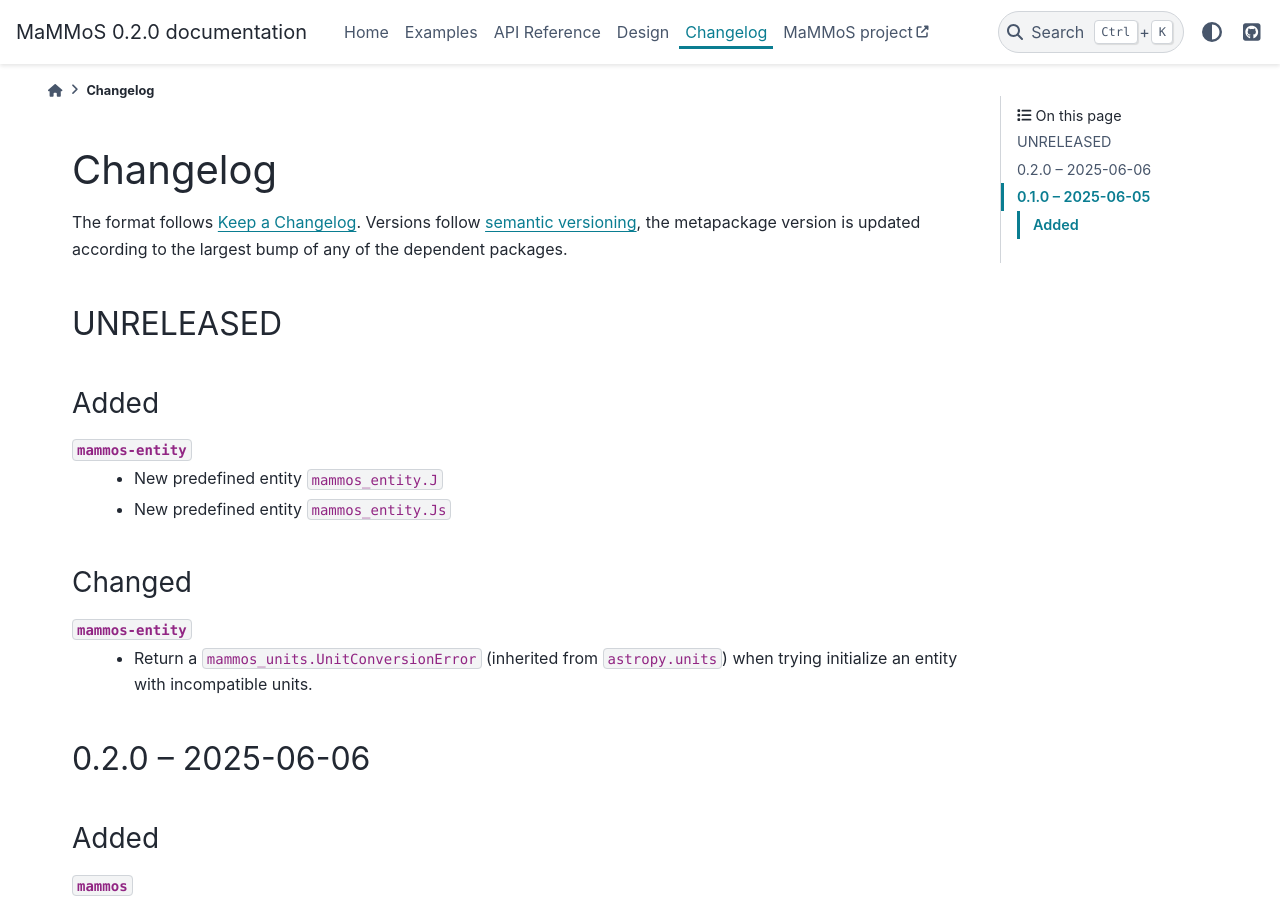
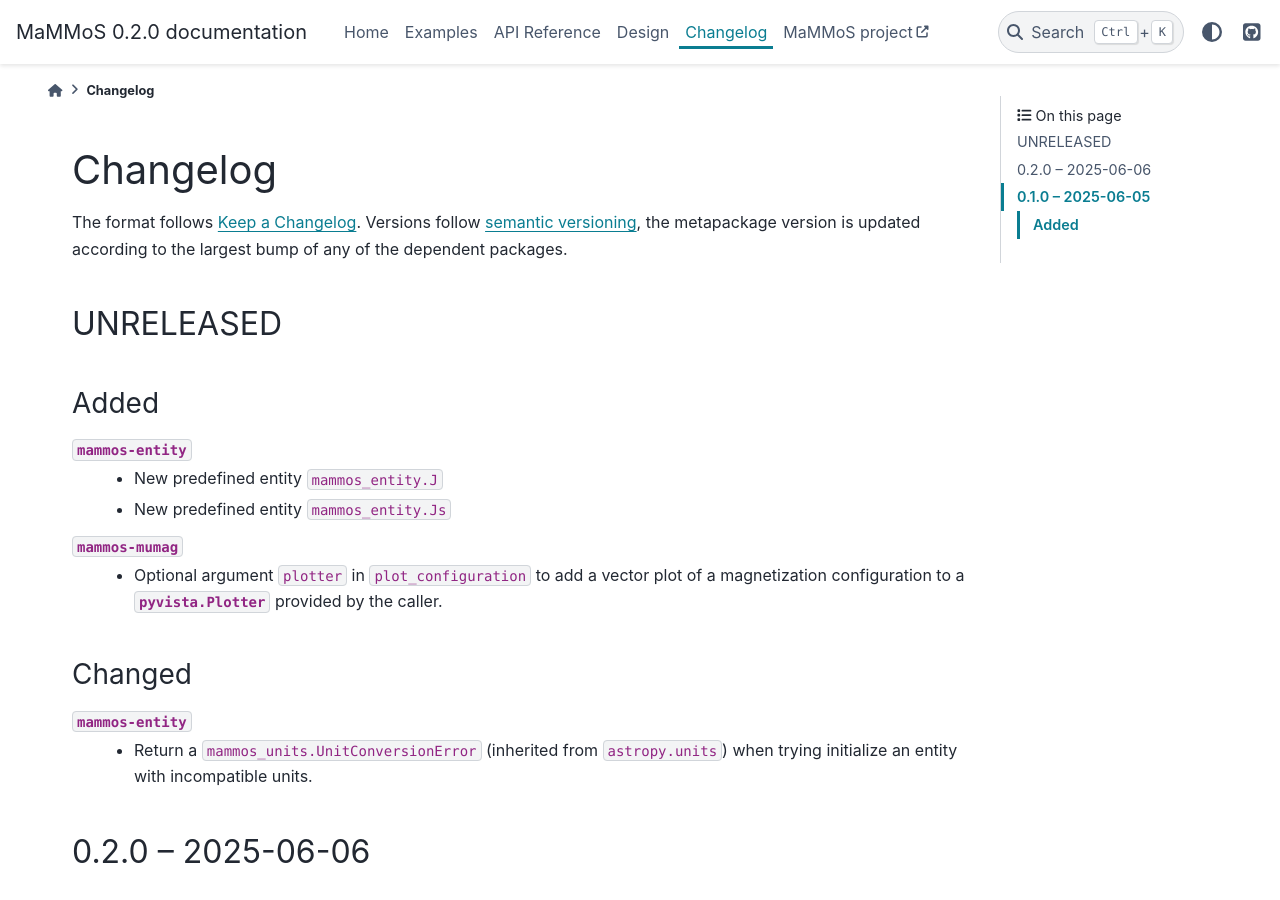
Before and after one commit to MaMMoS-project/mammos, a Sphinx documentation site: the page built from docs/source/changelog.rst, in a window 1280 px wide and 900 px high. Built offline with Sphinx 7.4.7 and the PyData theme 0.15.4, drawn with Linux system fonts in a browser that asks for light colours; pages that are not in the unit, such as notebooks, are missing from menus; the version number is read from the project's files by our own code.

Commit message:
Changelog: mammos_mumag plot_configuration takes plotter argument

```diff
--- a/docs/source/changelog.rst
+++ b/docs/source/changelog.rst
@@ -15,6 +15,10 @@ Added
 ``mammos-entity``
   - New predefined entity ``mammos_entity.J``
   - New predefined entity ``mammos_entity.Js``
+``mammos-mumag``
+  - Optional argument ``plotter`` in ``plot_configuration`` to add a vector plot
+    of a magnetization configuration to a :py:class:`pyvista.Plotter` provided
+    by the caller.
 
 Changed
 -------
```
